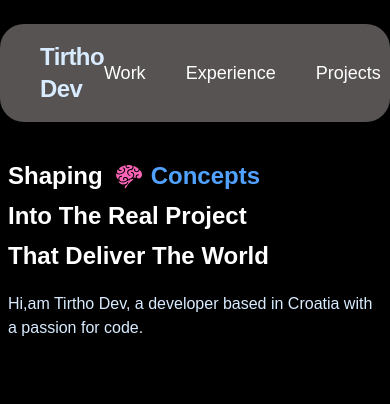
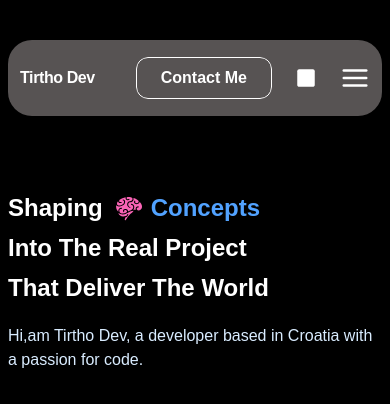
Before and after one commit to Tirtho-Ray/Portfolio3D, a React (Vite) app: page / in a window 390 px wide. Shown: the top 404 px of the page. Built offline with nearby package versions, Linux system fonts and the light colour scheme; a web font is replaced by a local one.

Commit message:
change navbar ui

```diff
--- a/src/Components/Navbar/Navbar.jsx
+++ b/src/Components/Navbar/Navbar.jsx
@@ -1,34 +1,29 @@
-import React, { useEffect, useRef } from "react";
+import React, { useEffect, useRef, useState } from "react";
 import { Link } from "react-router-dom";
 import gsap from "gsap";
+import { FiMenu, FiX } from "react-icons/fi";
+import SongBtn from "../ui/SongBtn";
 
 const Navbar = () => {
   const navbarRef = useRef(null);
+  const overlayRef = useRef(null);
+  const [menuOpen, setMenuOpen] = useState(false);
   const lastScrollY = useRef(0);
-  const ticking = useRef(false); // To prevent multiple animations from triggering at once
+  const ticking = useRef(false);
 
+  // Navbar Scroll Hide/Show
   useEffect(() => {
     const handleScroll = () => {
       if (!ticking.current) {
         window.requestAnimationFrame(() => {
           const currentScrollY = window.scrollY;
 
-          if (navbarRef.current) {
-            if (currentScrollY > lastScrollY.current) {
-              // Scrolling Down
+          if (navbarRef.current && !menuOpen) {
             gsap.to(navbarRef.current, {
-                y: -100, // Move up
-                duration: 0.6, // Smooth transition
+              y: currentScrollY > lastScrollY.current ? -150 : 0,
+              duration: 0.6,
               ease: "power2.out",
             });
-            } else {
-              // Scrolling Up
-              gsap.to(navbarRef.current, {
-                y: 0, // Move back to top
-                duration: 0.6, // Smooth transition
-                ease: "power2.out",
-              });
-            }
           }
 
           lastScrollY.current = currentScrollY;
@@ -41,50 +36,87 @@ const Navbar = () => {
 
     window.addEventListener("scroll", handleScroll);
     return () => window.removeEventListener("scroll", handleScroll);
-  }, []);
+  }, [menuOpen]);
+
+  // Open Menu Animation
+  const openMenu = () => {
+    setMenuOpen(true);
+    gsap.fromTo(
+      overlayRef.current,
+      { y: "-100%", opacity: 0 },
+      { y: 0, opacity: 1, duration: 0.8, ease: "power2.out" }
+    );
+    document.body.style.overflow = "hidden"; // Prevent scroll
+  };
+
+  // Close Menu Animation
+  const closeMenu = () => {
+    gsap.to(overlayRef.current, {
+      y: "-100%",
+      opacity: 0,
+      duration: 0.8,
+      ease: "power2.inOut",
+      onComplete: () => {
+        setMenuOpen(false);
+        document.body.style.overflow = "auto";
+      },
+    });
+  };
 
   return (
-   <section className="">
-    {/* <div className="absolute top-0 left-0 z-10 w-full">
-        <img src="/public/bg.png" alt="" />
-      </div> */}
-     <header
+    <>
+      <nav
         ref={navbarRef}
-      className="bg-[#575353] shadow-md max-w-7xl mx-auto rounded-3xl fixed top-6 left-0 right-0 z-50 px-4"
+        className="fixed w-full top-10 left-1/2 transform -translate-x-1/2 z-50 px-2 md:px-4 lg:px-6"
       >
-      <div className="px-6 py-4 flex justify-between items-center">
-        {/* Logo */}
-        <div className="text-2xl font-bold text-white-50 tracking-tight">
+        <div className="flex justify-between items-center bg-[#575353] shadow-md rounded-3xl py-4 max-w-7xl mx-auto px-3 md:px-6 lg:px-6">
+          <div className="md:text-xl lg:text-2xl font-bold text-white tracking-tight">
             <Link to="/">Tirtho Dev</Link>
           </div>
 
-        {/* Nav Links */}
-        <nav className="flex space-x-10 text-white font-medium text-lg">
-          <Link to="/" className="hover:text-red-400 transition duration-200">
-            Work
-          </Link>
-          <Link to="/" className="hover:text-red-400 transition duration-200">
-            Experience
-          </Link>
-          <Link to="/" className="hover:text-red-400 transition duration-200">
-            Projects
-          </Link>
+          {/* Desktop Nav */}
+          <nav className="hidden md:flex space-x-10 text-white font-medium md:text-md lg:text-lg">
+            <Link to="/" className="hover:text-red-400 transition duration-200">Work</Link>
+            <Link to="/" className="hover:text-red-400 transition duration-200">Experience</Link>
+            <Link to="/" className="hover:text-red-400 transition duration-200">Projects</Link>
           </nav>
 
-        {/* Contact Button */}
-        <div className="relative group overflow-hidden inline-block rounded-xl">
-          <button className="relative z-10 px-6 py-2 text-white-50 border border-white rounded-xl font-semibold group-hover:text-black-50 transition-colors duration-1000">
+          {/* Buttons */}
+          <div className="flex items-center gap-3">
+            <div className="relative group overflow-hidden inline-block rounded-xl hidden md:block">
+              <button className="relative z-10 px-6 py-2 text-white border border-white rounded-xl font-semibold group-hover:text-black transition-colors duration-1000">
                 Contact Me
               </button>
-
-          {/* Middle Dot that expands to full bg */}
               <span className="absolute inset-0 flex items-center justify-center">
                 <span className="w-2 h-2 bg-[#e7e6ef] rounded-xl scale-0 group-hover:scale-[100] transition-transform duration-700 ease-in-out origin-center z-0"></span>
               </span>
             </div>
+            <SongBtn />
+
+            {/* Mobile Menu Button */}
+            <button
+              className="md:hidden text-white text-3xl"
+              onClick={menuOpen ? closeMenu : openMenu}
+            >
+              {menuOpen ? <FiX /> : <FiMenu />}
+            </button>
           </div>
-    </header>
-   </section>
+        </div>
+      </nav>
+
+      {/* Mobile Full Screen Overlay */}
+      {menuOpen && (
+        <div
+          ref={overlayRef}
+          className="fixed top-0 left-0 w-full h-screen bg-[#1e1e1e] z-[999] flex flex-col items-center justify-center text-white text-3xl space-y-8 overflow-hidden"
+        >
+          <Link to="/" onClick={closeMenu}>Work</Link>
+          <Link to="/" onClick={closeMenu}>Experience</Link>
+          <Link to="/" onClick={closeMenu}>Projects</Link>
+          <Link to="/" onClick={closeMenu}>Contact Me</Link>
+        </div>
+      )}
+    </>
   );
 };
 
--- a/src/Components/ui/SongBtn.jsx
+++ b/src/Components/ui/SongBtn.jsx
@@ -1,19 +1,46 @@
-import { useRef, useState } from "react";
+import React, { useEffect, useRef, useState } from "react";
 import { FaPlay, FaStop } from "react-icons/fa";
 import song from "../../../public/Rington/song.mp3";
 
 const SongBtn = () => {
-  const audioRef = useRef<HTMLAudioElement | null>(null);
+  const audioRef = useRef(null);
   const [isPlaying, setIsPlaying] = useState(false);
+  const [hasInteracted, setHasInteracted] = useState(false);
+
+  useEffect(() => {
+    const handleInteraction = async () => {
+      if (audioRef.current && !hasInteracted) {
+        try {
+          await audioRef.current.play();
+          setIsPlaying(true);
+          setHasInteracted(true);
+        } catch (err) {
+          console.warn("Autoplay blocked:", err);
+        }
+      }
+    };
+
+    // Attach listeners to detect *any* user interaction
+    window.addEventListener("click", handleInteraction);
+    window.addEventListener("keydown", handleInteraction);
+    window.addEventListener("scroll", handleInteraction);
+
+    return () => {
+      window.removeEventListener("click", handleInteraction);
+      window.removeEventListener("keydown", handleInteraction);
+      window.removeEventListener("scroll", handleInteraction);
+    };
+  }, [hasInteracted]);
 
   const togglePlay = () => {
-    if (!audioRef.current) return;
+    const audio = audioRef.current;
+    if (!audio) return;
 
     if (isPlaying) {
-      audioRef.current.pause();
-      audioRef.current.currentTime = 0;
+      audio.pause();
+      audio.currentTime = 0;
     } else {
-      audioRef.current.play();
+      audio.play();
     }
     setIsPlaying(!isPlaying);
   };
@@ -22,11 +49,11 @@ const SongBtn = () => {
     <div className="flex items-center gap-2">
       <button
         onClick={togglePlay}
-        className="bg-blue-500 hover:bg-blue-600 text-white p-3 rounded-full shadow-md transition duration-300"
+        className="hover:bg-purple-700 text-white p-3 rounded-full transition-all duration-200"
       >
         {isPlaying ? <FaStop size={20} /> : <FaPlay size={20} />}
       </button>
-      <audio ref={audioRef} src={song.src} preload="auto" />
+      <audio ref={audioRef} src={song} preload="auto" />
     </div>
   );
 };
--- a/src/MainLayout/Layout.jsx
+++ b/src/MainLayout/Layout.jsx
@@ -4,12 +4,12 @@ import Footer from "../Components/Footer/Footer";
 
 const MainLayout = () => {
   return (
-    <div className="max-w-7xl mx-auto md:px-6 lg:px-8">
-      <div className="max-w-7xl mx-auto fixed z-100 px-4 " >
+    <div className="max-w-7xl mx-auto">
+      <div className=" z-50 " >
         <Navbar />
       </div>
-      <div className=" pt-12 lg:pt-28 px-2">
-        {/* Padding to avoid overlap */}
+      <div className="pt-20 lg:pt-28 px-2 md:px-4 lg:px-0">
+
         <Outlet />
       </div>
 
--- a/src/index.css
+++ b/src/index.css
@@ -11,17 +11,17 @@
 
 html,
 body {
-  width: 100dvw;
-
+  /* width: 100dvw; */
+  /* overflow-y: hidden; */
   background-color: black;
   color: white;
   scroll-behavior: smooth;
   font-family: "Mona Sans", sans-serif;
 }
-
+/*
 section {
   width: 100dvw;
-}
+} */
 
 @theme {
   --font-sans: "Mona Sans", sans-serif;
@@ -38,7 +38,7 @@ section {
 .slide {
   display: inline-block;
   overflow: hidden;
-  height: 1em; /* Adjust based on your font size */
+  height: 1em;
   vertical-align: bottom;
   margin-left: 8px;
 }
```
Lines whose indentation alone changed are shown as unchanged.
